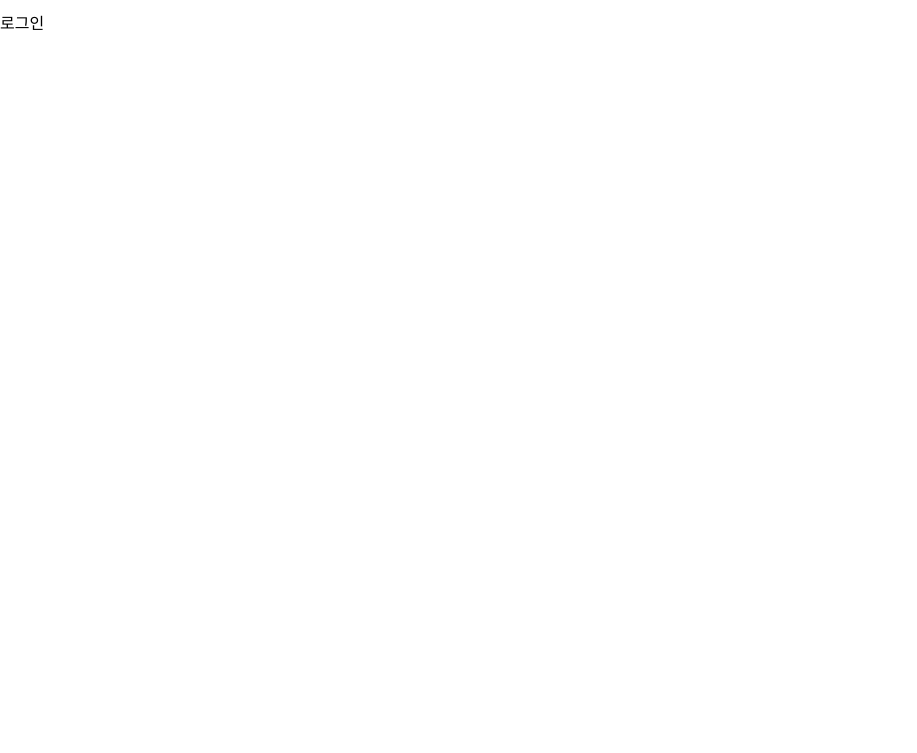
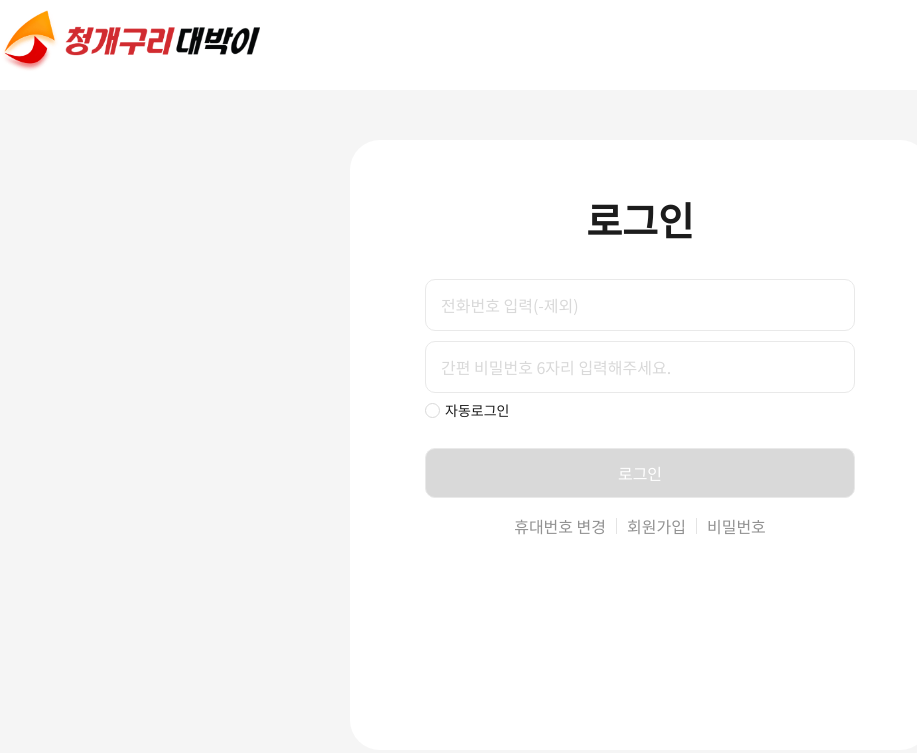
Before and after one commit to kse012050/treeFrog-ackpot, a plain HTML site: page SignIn.html in a window 1280 px wide. Shown: the whole page, without its empty margins (0-917 px from the left). Drawn offline with Linux system fonts and the light colour scheme.

Commit message:
로그인 페이지 완료

```diff
--- a/SignIn.html
+++ b/SignIn.html
@@ -11,13 +11,31 @@
 <body>
     <div class="signPage">
         <header>
-            <h1><img src="" alt=""></h1>
+            <h1><img src="images/logo.png" alt="청개구리 대박이"></h1>
         </header>
         <div class="signArea">
-            <section>
-                <h2>로그인</h2>
-
-            </section>
+            <form class="borderRadius30">
+                <fieldset>
+                    <div class="topArea">
+                        <legend>로그인</legend>
+                    </div>
+                    <div>
+                        <input type="text" placeholder="전화번호 입력(-제외)">
+                    </div>
+                    <div>
+                        <input type="text" placeholder="간편 비밀번호 6자리 입력해주세요.">
+                    </div>
+                    <input type="checkbox" id="autoSignIn"><label for="autoSignIn">자동로그인</label>
+                    <div class="btnArea">
+                        <input type="submit" value="로그인">
+                    </div>
+                    <ul>
+                        <li><a href="">휴대번호 변경</a></li>
+                        <li><a href="">회원가입</a></li>
+                        <li><a href="">비밀번호</a></li>
+                    </ul>
+                </fieldset>
+            </form>
         </div>
     </div>
 </body>
--- a/css/global.css
+++ b/css/global.css
@@ -0,0 +1,32 @@
+
+
+/* 테두리 둥글게 */
+.borderRadius30{border-radius: 30px;}
+
+
+/* 로그인 페이지 */
+/* 로그인 페이지 공통 */
+.signPage input{padding: 0 15px;}
+.signPage input::placeholder{color: #d9d9d9;}
+.signPage input[type="checkbox"]{display: none;}
+.signPage input[type="checkbox"] + label{display: inline-flex; align-items: center; line-height: 0.5;}
+.signPage input[type="checkbox"] + label::before{content: ''; width: 15px; height: 15px; border: 1px solid #d9d9d9; border-radius: 100%; margin-right: 5px; box-sizing: border-box;}
+.signPage input[type="checkbox"]:checked + label::before{border: none; background: url('../images/chekc.png') no-repeat center / cover;}
+.signPage input[type="radio"]{display: none;}
+.signPage{height: 100vh; display: flex; flex-direction: column; }
+.signPage header{height: 90px;}
+.signPage header h1{max-width: 1580px; margin: 0 auto; padding: 10px 0;}
+.signPage header h1 img{width: 100%; max-width: 260px;}
+.signPage .signArea{flex: 1; background-color: #f5f5f5; display: flex; justify-content: center; padding: 50px 0;}
+.signPage .signArea form{background-color: white; width: 580px; padding: 60px 75px; box-sizing: border-box;}
+.signPage .signArea form fieldset{height: 100%;}
+.signPage .signArea form fieldset .topArea{text-align: center; margin-bottom: 40px;}
+.signPage .signArea form fieldset .topArea legend{font-size: 39px; font-weight: 700;}
+.signPage .signArea form fieldset div:not([class]){margin-bottom: 10px;}
+.signPage .signArea form fieldset div:not(.topArea){width: 100%; display: flex;}
+.signPage .signArea form fieldset div:not(.topArea) input{width: 100%; height: 50px; border: 1px solid #e9e9e9; border-radius: 10px;}
+.signPage .signArea form fieldset label{font-size: 14px; margin-bottom: 30px;}
+.signPage .signArea form fieldset .btnArea input{color: #fff; background-color: #d9d9d9; border-radius: 10px;}
+.signPage .signArea form fieldset ul{display: flex; justify-content: center; margin-top: 20px;}
+.signPage .signArea form fieldset ul li a{color: #929292; padding: 0 10px;}
+.signPage .signArea form fieldset ul li:not(:last-child) a{border-right: 1px solid #e4e4e4;}
--- a/css/import.css
+++ b/css/import.css
@@ -1,3 +1,12 @@
+@import url('https://fonts.googleapis.com/css2?family=Noto+Sans+KR:wght@100;300;400;500;700&display=swap');
+/*
+    100
+    300
+    400
+    500
+    700
+    900
+*/
 @import url('reset.css');
 @import url('global.css');
 @import url('page.css');
--- a/css/reset.css
+++ b/css/reset.css
@@ -21,6 +21,8 @@ time, mark, audio, video {
 	border: 0;
 	font-size: 100%;
 	font: inherit;
+	font-family: 'Noto Sans KR', sans-serif;
+	color: #1c1c1c;
 	vertical-align: baseline;
 }
 /* HTML5 display-role reset for older browsers */
```
Also changed, not shown: images/chekc.png (added), images/logo.png (added).
